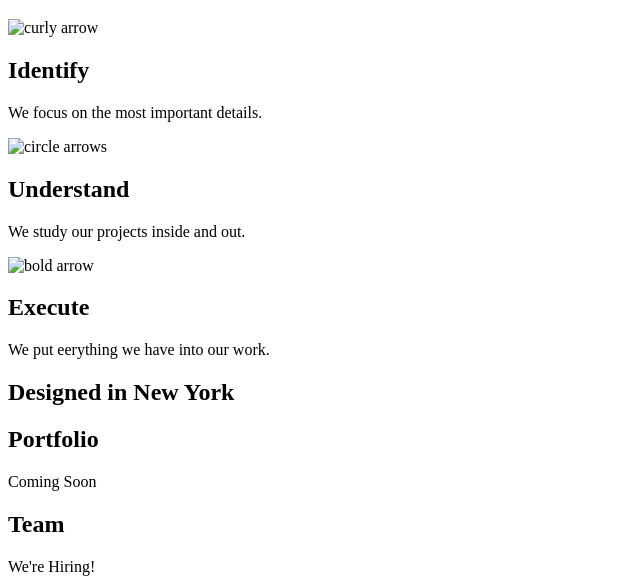
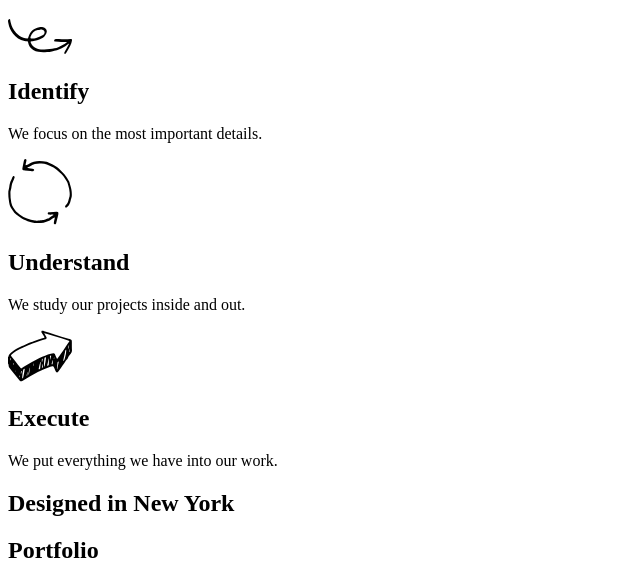
Before and after one commit to pewinkel85/Broadway, a plain HTML site: page index.html in a window 1280 px wide. Shown: the part 167-748 px from the top of the page, without its empty margins (0-640 px from the left). Drawn offline with Linux system fonts and the light colour scheme; files that its build step writes are made by us from their sources.

Commit message:
HTML update

```diff
--- a/index.html
+++ b/index.html
@@ -17,15 +17,15 @@
     </header>
 
     <h1>Our Process</h1>
-    <img src=".resources/images/identify.svg" alt="curly arrow">
+    <img src="./resources/images/identify.svg" alt="curly arrow">
     <h2>Identify</h2>
     <p>We focus on the most important details.</p>
-    <img src=".resources/images/understand.svg" alt="circle arrows">
+    <img src="./resources/images/understand.svg" alt="circle arrows">
     <h2>Understand</h2>
     <p>We study our projects inside and out.</p>
-    <img src=".resources/images/execute.svg" alt="bold arrow">
+    <img src="./resources/images/execute.svg" alt="bold arrow">
     <h2>Execute</h2>
-    <p>We put eerything we have into our work.</p>
+    <p>We put everything we have into our work.</p>
     <h2>Designed in New York</h2>
     <h2>Portfolio</h2>
     <p>Coming Soon</p>
```
